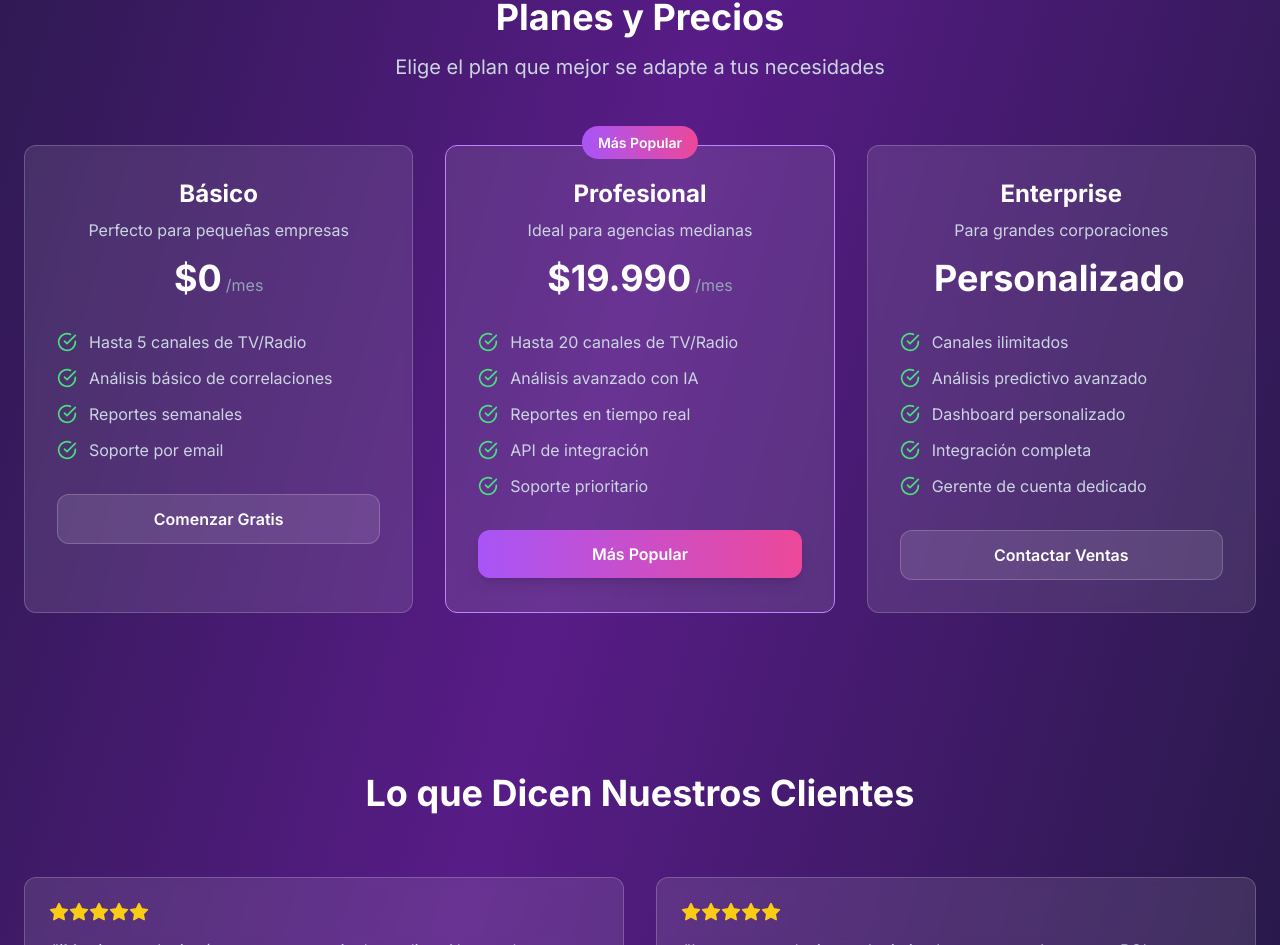
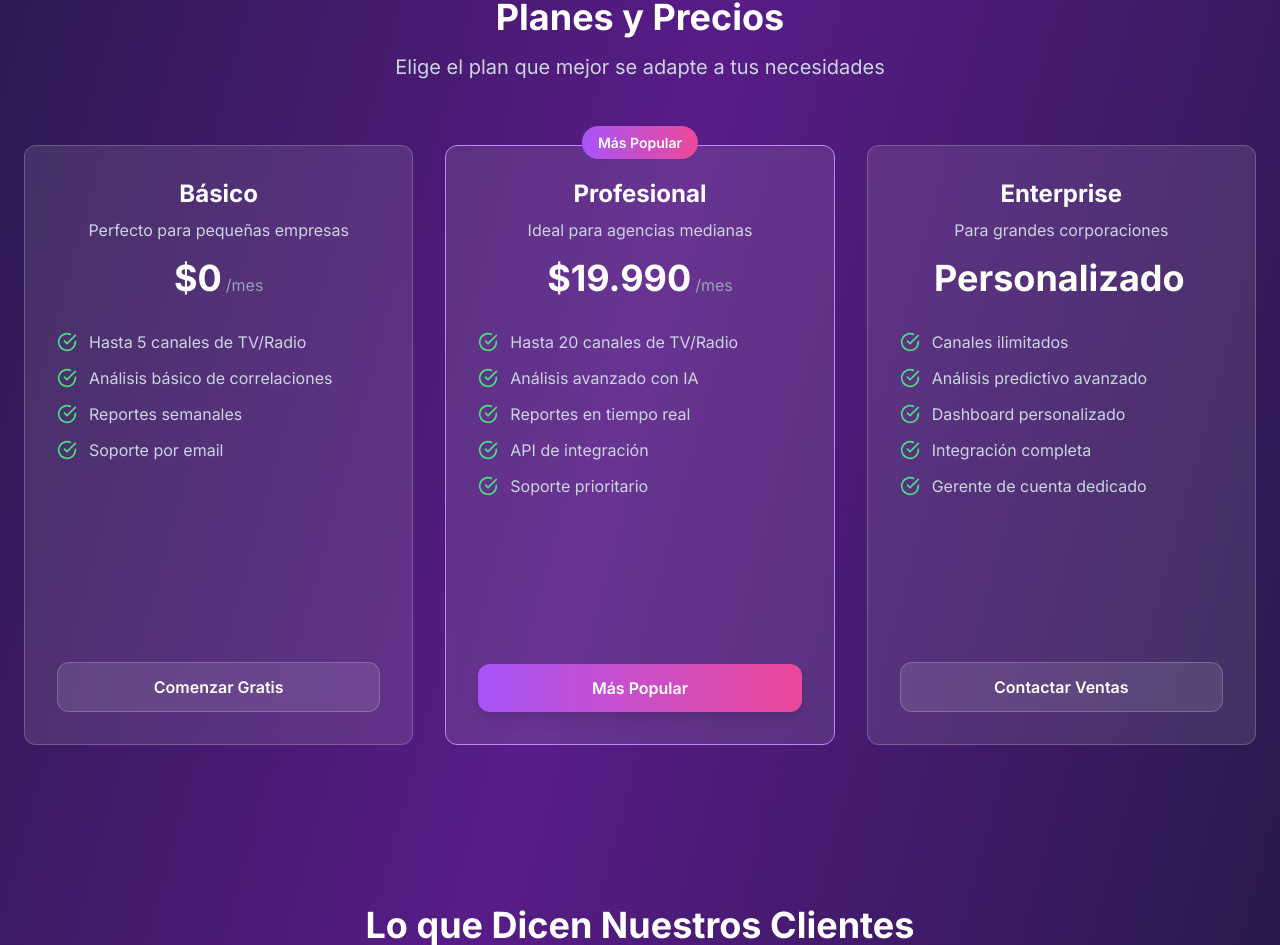
Before and after one commit to brifyai/TV-radio, a React (Create React App) app: page / in a window 1280 px wide. Shown: the part 2033-2978 px from the top of the page. Built offline with nearby package versions, Linux system fonts and the light colour scheme; no server answers.

Commit message:
Alinear botones en sección de precios: misma altura para todos los planes

```diff
--- a/src/components/Auth/Landing.js
+++ b/src/components/Auth/Landing.js
@@ -409,12 +409,12 @@ const Landing = () => {
                 initial={{ opacity: 0, y: 30 }}
                 whileInView={{ opacity: 1, y: 0 }}
                 transition={{ duration: 0.6, delay: index * 0.1 }}
-                className={`relative bg-white/10 backdrop-blur-sm rounded-xl p-8 border transition-all duration-300 hover:bg-white/15 ${
-                  plan.popular ? 'border-purple-400 scale-105' : 'border-white/20'
+                className={`relative bg-white/10 backdrop-blur-sm rounded-xl p-8 border transition-all duration-300 hover:bg-white/15 min-h-[600px] flex flex-col ${
+                  plan.popular ? 'border-purple-400' : 'border-white/20'
                 }`}
               >
                 {plan.popular && (
-                  <div className="absolute -top-4 left-1/2 transform -translate-x-1/2">
+                  <div className="absolute -top-4 left-1/2 transform -translate-x-1/2 z-10">
                     <span className="bg-gradient-to-r from-purple-500 to-pink-500 text-white px-4 py-2 rounded-full text-sm font-semibold">
                       Más Popular
                     </span>
@@ -430,7 +430,7 @@ const Landing = () => {
                   </div>
                 </div>
 
-                <ul className="space-y-3 mb-8">
+                <ul className="space-y-3 mb-8 flex-grow">
                   {plan.features.map((feature, featureIndex) => (
                     <li key={featureIndex} className="flex items-center space-x-3">
                       <CheckCircle className="h-5 w-5 text-green-400 flex-shrink-0" />
@@ -443,7 +443,7 @@ const Landing = () => {
                   whileHover={{ scale: 1.05 }}
                   whileTap={{ scale: 0.95 }}
                   onClick={() => navigate('/login')}
-                  className={`w-full py-3 px-6 rounded-xl font-semibold transition-all duration-200 ${
+                  className={`w-full py-3 px-6 rounded-xl font-semibold transition-all duration-200 mt-auto ${
                     plan.popular
                       ? 'bg-gradient-to-r from-purple-500 to-pink-500 hover:from-purple-600 hover:to-pink-600 text-white shadow-lg'
                       : 'bg-white/10 hover:bg-white/20 border border-white/20 text-white'
```
